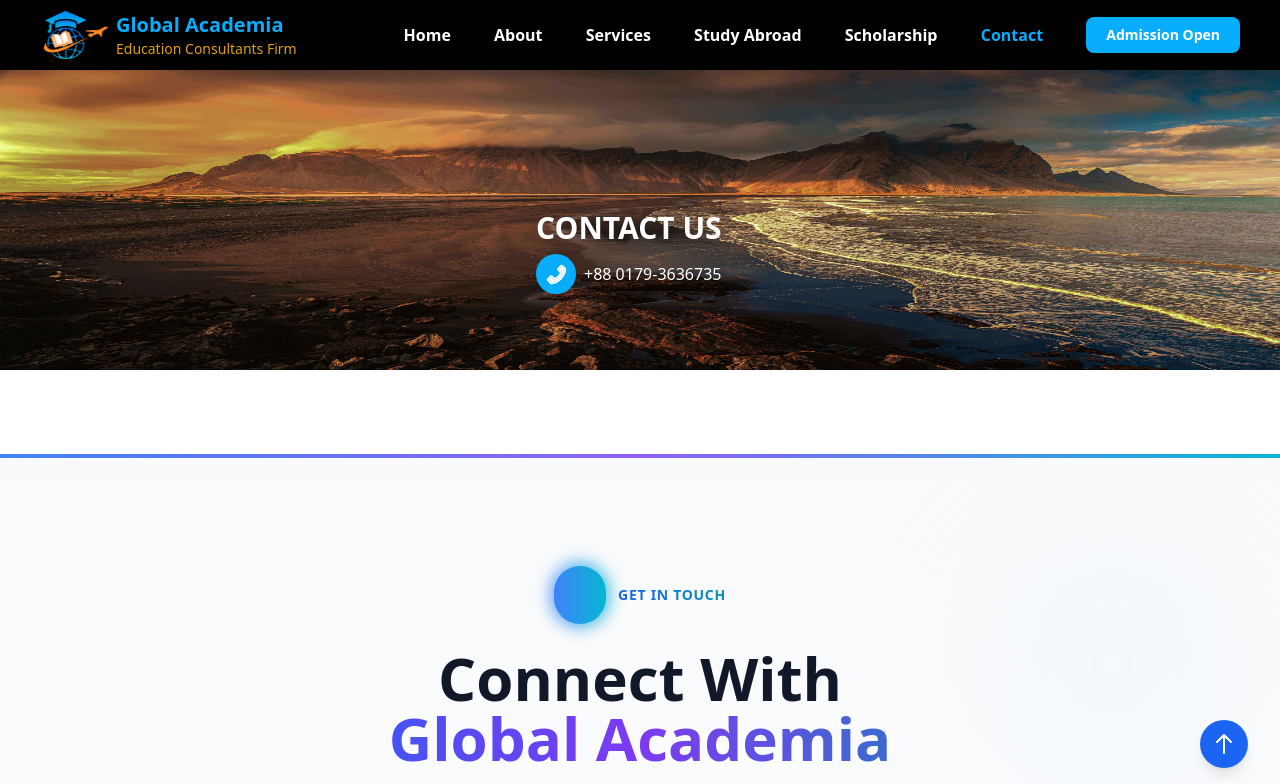
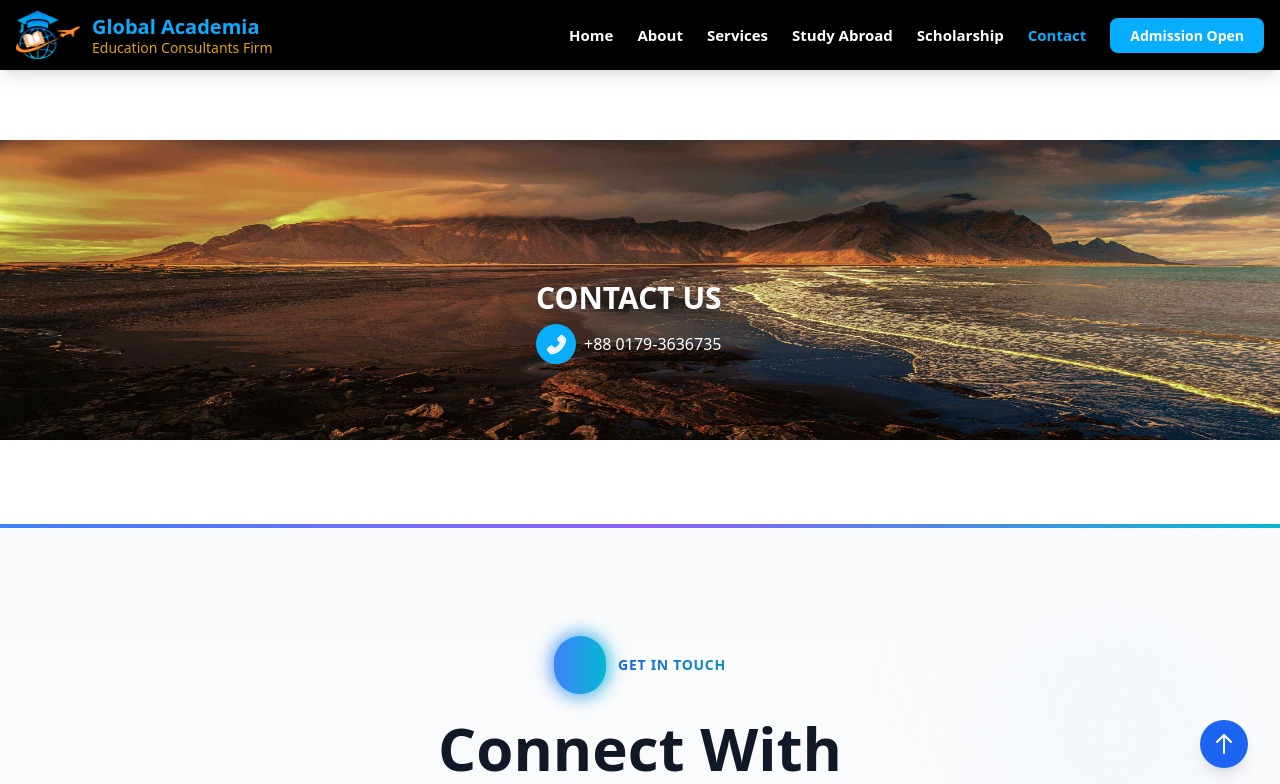
Before and after one commit to alive1258/globalacadamia-website, a React (Vite) app: page /contact in a window 1280 px wide. Shown: the top 784 px of the page. Built offline with nearby package versions, Linux system fonts and the light colour scheme; some icons are missing.

Commit message:
updated navbar

```diff
--- a/src/Shared/Navbar/Navbar.jsx
+++ b/src/Shared/Navbar/Navbar.jsx
@@ -1,128 +1,200 @@
-import React, { useState } from 'react'
-import { AiOutlineClose, AiOutlineMenu } from 'react-icons/ai'
-import logoGA from '../../assets/image/GALogos.png'
-// import GALogo from '../../assets/image/GA-logo.png'
-import { Link, NavLink } from 'react-router-dom'
-import './Navbar.css'
+import React, { useState, useCallback } from "react";
+import { AiOutlineClose, AiOutlineMenu } from "react-icons/ai";
+import { Link, useLocation } from "react-router-dom";
+import logoGA from "../../assets/image/GALogos.png";
+import "./Navbar.css";
 
 const navLinks = [
-  {
-    path: '/',
-    display: 'Home',
-  },
-  {
-    path: '/about',
-    display: 'About',
-  },
-  {
-    path: '/services',
-    display: 'Services',
-  },
-  {
-    path: '/study',
-    display: 'Study Abroad',
-  },
-  {
-    path: '/scholarship',
-    display: 'Scholarship',
-  },
-  {
-    path: '/contact',
-    display: 'Contact',
-  },
-]
+  { path: "/", display: "Home" },
+  { path: "/about", display: "About" },
+  { path: "/services", display: "Services" },
+  { path: "/study", display: "Study Abroad" },
+  { path: "/scholarship", display: "Scholarship" },
+  { path: "/contact", display: "Contact" },
+];
 
 const Navbar = () => {
-  const [nav, setNav] = useState(false)
+  const [isSidebarOpen, setIsSidebarOpen] = useState(false);
+  const location = useLocation();
 
-  const topFunction = () => {
-    setNav(!nav)
-    document.body.scrollTop = 0
-    document.documentElement.scrollTop = 0
-  }
+  // Simple handler to close sidebar
+  const handleLinkClick = useCallback(() => {
+    setIsSidebarOpen(false);
+  }, []);
+
+  const toggleSidebar = useCallback(() => {
+    setIsSidebarOpen((prev) => !prev);
+  }, []);
+
+  const scrollToTop = useCallback(() => {
+    window.scrollTo({ top: 0, behavior: "smooth" });
+  }, []);
+
   return (
-    <header className="flex fixed bg-[#000] z-10 items-center w-full h-[70px] leading-10 ">
-      <div className="container">
-        <div className="text-gray-500  text-sm flex justify-between items-center ">
-          {/* logo  */}
-          <div className="flex items-center gap-2 md:pl-1 pl-4">
-            <Link to="/">
-              <img className="w-16 h-12 cursor-pointer" src={logoGA} alt="" />
-            </Link>
-            <div>
-              <h1 className="text-xl text-[#09adfe] font-bold ">
+    <>
+      <header className="fixed top-0 left-0 right-0 bg-black z-50 h-[70px] shadow-lg">
+        <div className="container mx-auto px-4 h-full">
+          <div className="flex justify-between items-center h-full">
+            {/* Logo - Optimized with priority image */}
+            <Link
+              to="/"
+              onClick={scrollToTop}
+              className="flex items-center gap-3"
+              aria-label="Global Academia Home"
+            >
+              <img
+                className="w-16 h-12 cursor-pointer"
+                src={logoGA}
+                alt="Global Academia Logo"
+              />
+              <div className="hidden sm:block">
+                <h1 className="text-xl text-[#09adfe] font-bold leading-tight">
                   Global Academia
                 </h1>
-              <p className="text-yellow-400">Education Consultants Firm</p>
+                <p className="text-yellow-400 text-sm leading-tight">
+                  Education Consultants Firm
+                </p>
               </div>
-          </div>
+            </Link>
 
-          {/* nav item  */}
-          <div className="flex items-center gap-4">
-            <ul className="menu hidden md:flex items-center font-bold gap-[2.7rem]">
-              {navLinks.map((link, index) => (
-                <li key={index}>
-                  <NavLink
-                    onClick={topFunction}
+            {/* Desktop Navigation */}
+            <nav
+              className="hidden lg:flex items-center"
+              aria-label="Main navigation"
+            >
+              <ul className="flex items-center space-x-6">
+                {navLinks.map((link) => (
+                  <li key={link.path}>
+                    <Link
                       to={link.path}
-                    className={navClass =>
-                      navClass.isActive
-                        ? 'text-[#09adfe] text-[16px]  font-bold'
-                        : 'text-[16px] text-[#ffffff] font-bold hover:text-[#09adfe]'
+                      onClick={scrollToTop}
+                      className={`text-sm md:text-[15px] font-semibold transition-colors duration-150 ${
+                        location.pathname === link.path
+                          ? "text-[#09adfe]"
+                          : "text-white hover:text-[#09adfe]"
+                      }`}
+                      aria-current={
+                        location.pathname === link.path ? "page" : undefined
                       }
                     >
                       {link.display}
-                  </NavLink>
+                    </Link>
                   </li>
                 ))}
                 <li>
-                <NavLink to="/contact">
-                  <button className="bg-[#09adfe] text-[#ffffff] text-[14px] py-2 px-5 rounded-lg">
+                  <Link
+                    to="/contact"
+                    onClick={scrollToTop}
+                    className="bg-[#09adfe] text-white text-sm font-semibold py-2 px-5 rounded-lg hover:bg-[#0898e6] transition-colors duration-150 focus:outline-none focus:ring-2 focus:ring-[#09adfe]"
+                  >
                     Admission Open
-                  </button>
-                </NavLink>
+                  </Link>
                 </li>
               </ul>
-          </div>
-          <div onClick={topFunction} className="md:hidden block  mr-8 ">
-            {!nav ? (
-              <AiOutlineMenu size={25} className="text-[#09adfe]" />
+            </nav>
+
+            {/* Mobile Menu Button */}
+            <button
+              onClick={toggleSidebar}
+              className="lg:hidden text-[#09adfe] p-2 hover:bg-gray-800 rounded-lg transition-colors duration-150"
+              aria-label={isSidebarOpen ? "Close menu" : "Open menu"}
+              aria-expanded={isSidebarOpen}
+              aria-controls="mobile-sidebar"
+            >
+              {isSidebarOpen ? (
+                <AiOutlineClose size={24} aria-hidden="true" />
               ) : (
-              <AiOutlineClose className="text-red-500" size={25} />
+                <AiOutlineMenu size={24} aria-hidden="true" />
               )}
+            </button>
           </div>
         </div>
+      </header>
 
-        {/* mobile menu  */}
+      {/* Mobile Sidebar - Optimized with conditional rendering */}
+      {isSidebarOpen && (
+        <>
+          {/* Overlay */}
+          <div
+            className="fixed inset-0 z-40 bg-black/60 lg:hidden"
+            onClick={handleLinkClick}
+            aria-hidden="true"
+          />
 
-        <div
-          className={
-            !nav
-              ? 'hidden'
-              : 'absolute z-10 bg-[#000] font-semibold w-full  h-screen md:hidden px-6 pt-4'
-          }
+          {/* Sidebar */}
+          <aside
+            id="mobile-sidebar"
+            className="fixed top-0 right-0 z-50 h-full w-64 bg-black shadow-xl lg:hidden"
+            aria-label="Mobile navigation"
+            role="dialog"
+            aria-modal="true"
           >
-          <ul className="menu space-y-4  font-bold gap-[2.7rem]">
-            {navLinks.map((link, index) => (
-              <li key={index}>
-                <NavLink
-                  onClick={topFunction}
+            <div className="p-5 h-full flex flex-col">
+              <div className="flex items-center justify-end pr-3 mb-6">
+                <button
+                  onClick={handleLinkClick}
+                  className="text-white hover:text-[#09adfe] p-1"
+                  aria-label="Close menu"
+                >
+                  <AiOutlineClose size={22} aria-hidden="true" />
+                </button>
+              </div>
+
+              <nav className="flex-1">
+                <ul className="space-y-3">
+                  {navLinks.map((link) => (
+                    <li key={link.path}>
+                      <Link
                         to={link.path}
-                  className={navClass =>
-                    navClass.isActive
-                      ? 'text-[#09adfe] text-[16px]  font-bold'
-                      : 'text-[16px] text-[#ffffff] font-bold hover:text-[#09adfe]'
+                        onClick={() => {
+                          handleLinkClick();
+                          scrollToTop();
+                        }}
+                        className={`block py-2.5 px-3 rounded transition-colors duration-150 ${
+                          location.pathname === link.path
+                            ? "bg-[#09adfe] text-white"
+                            : "text-white hover:bg-gray-800 hover:text-[#09adfe]"
+                        }`}
+                        aria-current={
+                          location.pathname === link.path ? "page" : undefined
                         }
                       >
                         {link.display}
-                </NavLink>
+                      </Link>
                     </li>
                   ))}
+                  <li className="pt-4">
+                    <Link
+                      to="/contact"
+                      onClick={() => {
+                        handleLinkClick();
+                        scrollToTop();
+                      }}
+                      className="block bg-[#09adfe] text-white text-center font-semibold py-2.5 px-3 rounded hover:bg-[#0898e6] transition-colors duration-150"
+                    >
+                      Admission Open
+                    </Link>
+                  </li>
                 </ul>
+              </nav>
+
+              <div className="mt-6 pt-6 border-t border-gray-800">
+                <h3 className="text-[#09adfe] font-bold text-sm mb-1">
+                  Global Academia
+                </h3>
+                <p className="text-yellow-400 text-xs">
+                  Education Consultants Firm
+                </p>
               </div>
             </div>
-    </header>
-  )
-}
+          </aside>
+        </>
+      )}
 
-export default Navbar
+      {/* Spacer - Fixed height for better CLS */}
+      <div className="h-[70px]" />
+    </>
+  );
+};
+
+export default Navbar;
```
Also changed, not shown: src/Pages/Home/Banner/Banner.css (+0 -20 lines). Lines whose indentation alone changed are shown as unchanged.
